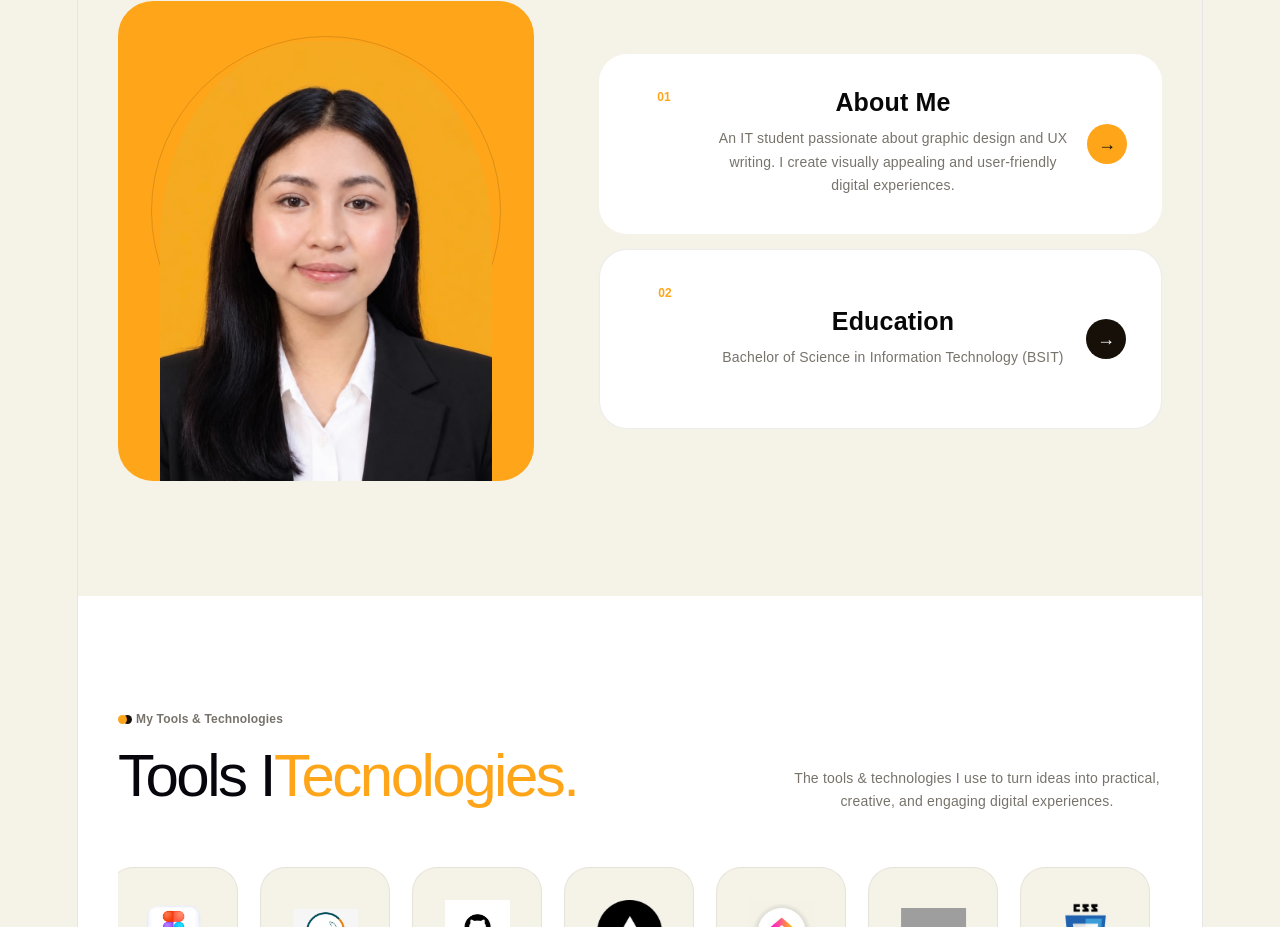
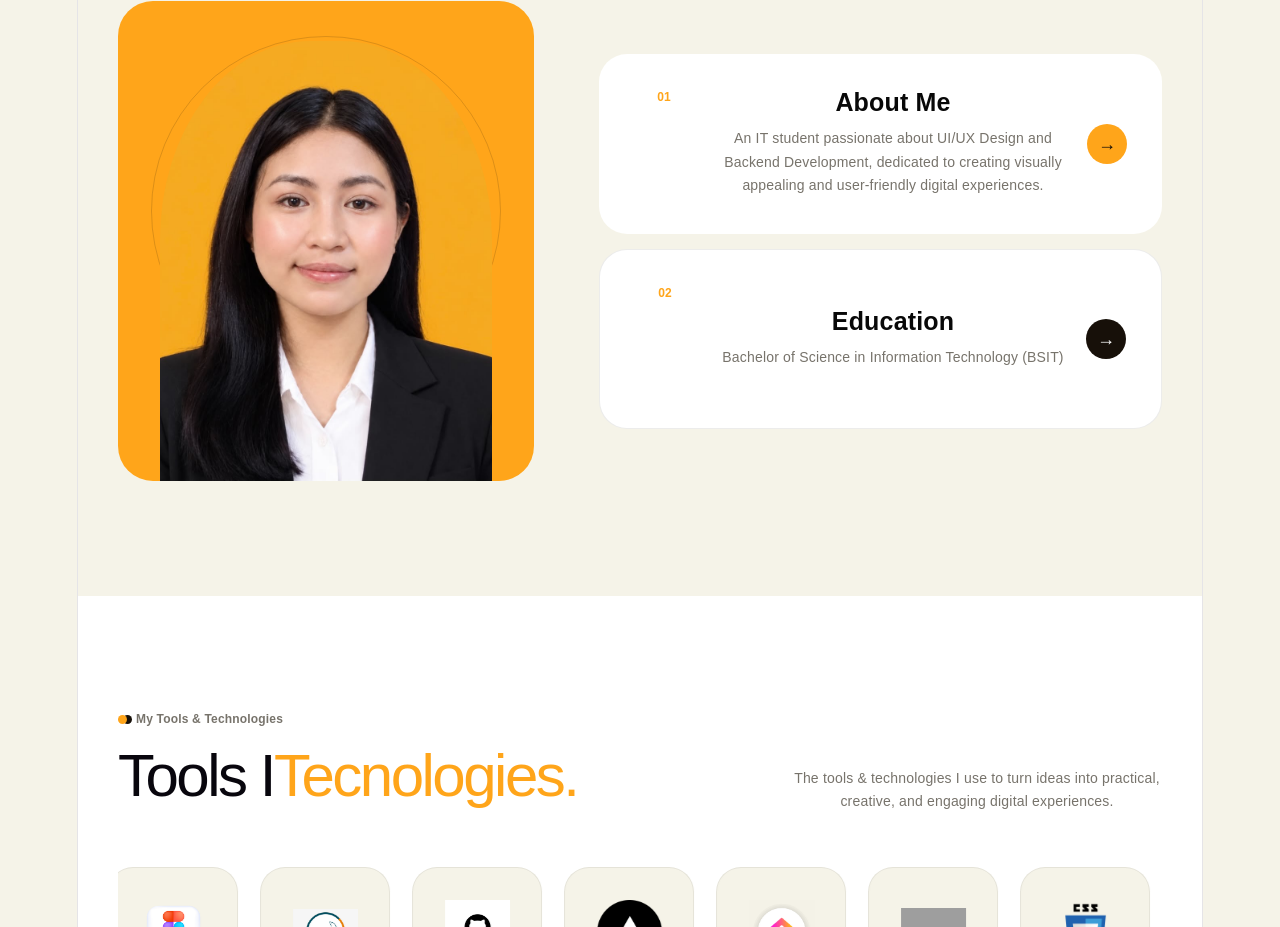
Before and after one commit to febieannn/Mombay_Portfolio, a React (Vite) app: page / in a window 1280 px wide. Shown: the part 1520-2447 px from the top of the page. Built offline with nearby package versions, Linux system fonts and the light colour scheme; grey boxes are pictures that could not be loaded.

Commit message:
update about new

```diff
--- a/src/App.jsx
+++ b/src/App.jsx
@@ -234,9 +234,8 @@ function App() {
                     <h3>About Me</h3>
 
                     <p>
-                      An IT student passionate about graphic design
-                      and UX writing. I create visually appealing and
-                      user-friendly digital experiences.
+                     An IT student passionate about UI/UX Design and Backend Development,
+                     dedicated to creating visually appealing and user-friendly digital experiences.
                     </p>
                   </div>
 
```
